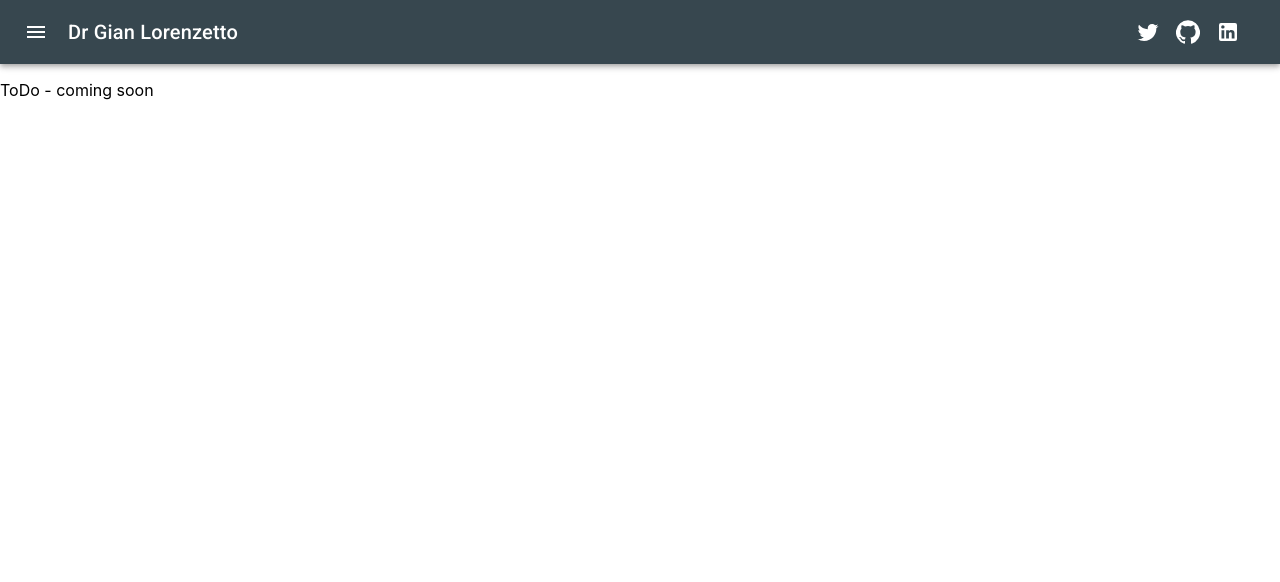
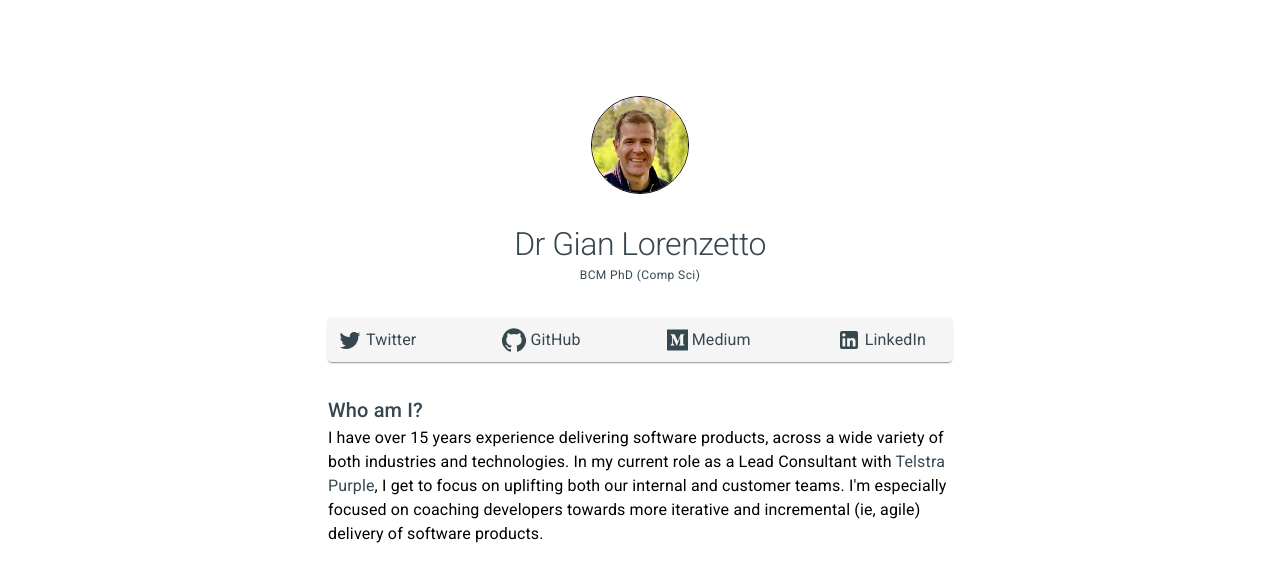
Before and after one commit to GianLorenzetto/zendibbler-react, a React (Create React App) app: page / in a window 1280 px wide. Shown: the top 582 px of the page. Built offline with nearby package versions, Linux system fonts and the light colour scheme; the HTML template or start-up script is replaced by a standard one.

Commit message:
Add SocialBar component and made About the default.

```diff
--- a/package.json
+++ b/package.json
@@ -3,6 +3,9 @@
   "version": "0.1.0",
   "private": true,
   "dependencies": {
+    "@fortawesome/fontawesome-svg-core": "^1.2.28",
+    "@fortawesome/free-brands-svg-icons": "^5.13.0",
+    "@fortawesome/react-fontawesome": "^0.1.9",
     "@material-ui/core": "^4.9.7",
     "@material-ui/icons": "^4.9.1",
     "@testing-library/jest-dom": "^4.2.4",
--- a/src/App.tsx
+++ b/src/App.tsx
@@ -25,10 +25,10 @@ function App() {
     <Router>
       <ThemeProvider theme={theme}>
       <div className="App">
-        <NavBar />
+        {/* <NavBar /> */}
         <Switch>
           <Route exact path="/">
-            <Home />
+            <About />
           </Route>
           <Route exact path="/about">
             <About />
--- /dev/null
+++ b/src/components/SocialBar.tsx
@@ -0,0 +1,90 @@
+import React from "react";
+import { createStyles, makeStyles, Theme } from "@material-ui/core/styles";
+import Typography from "@material-ui/core/Typography";
+import IconButton from "@material-ui/core/IconButton";
+import GitHubIcon from "@material-ui/icons/GitHub";
+import LinkedInIcon from "@material-ui/icons/LinkedIn";
+import TwitterIcon from "@material-ui/icons/Twitter";
+import { Grid, Paper } from "@material-ui/core";
+import { faMedium } from "@fortawesome/free-brands-svg-icons";
+import { FontAwesomeIcon } from "@fortawesome/react-fontawesome";
+
+
+const useStyles = makeStyles((theme: Theme) =>
+  createStyles({
+    root: {
+      backgroundColor: "#f5f5f5",
+    },
+    iconGroup: {
+      padding: 10,
+      marginRight: theme.spacing(2),
+    },
+    icon: {
+        paddingRight: 4
+    }
+  })
+);
+
+const SocialBar = () => {
+  let classes = useStyles();
+
+  return (
+    <Paper className={classes.root}>
+      <Grid container xs={12} direction="row" justify="space-between">
+        <Grid item>
+          <IconButton
+            className={classes.iconGroup}
+            color="primary"
+            rel="noopener"
+            target="_blank"
+            href="https://twitter.com/TheZenDibbler"
+          >
+            <TwitterIcon className={classes.icon}/>
+            <Typography variant="body1">Twitter</Typography>
+          </IconButton>
+        </Grid>
+
+        <Grid item>
+          <IconButton
+            className={classes.iconGroup}
+            color="primary"
+            rel="noopener"
+            target="_blank"
+            href="https://github.com/GianLorenzetto"
+          >
+            <GitHubIcon className={classes.icon}/>
+            <Typography variant="body1">GitHub</Typography>
+          </IconButton>
+        </Grid>
+
+        <Grid item>
+          <IconButton
+            className={classes.iconGroup}
+            color="primary"
+            rel="noopener"
+            target="_blank"
+            href="https://medium.com/@gian.lorenzetto"
+          >
+            <FontAwesomeIcon className={classes.icon} icon={faMedium} color="primary"/>
+            <Typography variant="body1">Medium</Typography>
+          </IconButton>
+        </Grid>
+
+        <Grid item>
+          <IconButton
+            className={classes.iconGroup}
+            color="primary"
+            rel="noopener"
+            target="_blank"
+            href="https://www.linkedin.com/in/gianlorenzetto/"
+          >
+            <LinkedInIcon className={classes.icon}/>
+            <Typography variant="body1">LinkedIn</Typography>
+          </IconButton>
+        </Grid>
+      </Grid>
+    </Paper>
+  );
+};
+
+export default SocialBar;
--- a/src/pages/About.tsx
+++ b/src/pages/About.tsx
@@ -7,14 +7,15 @@ import {
   makeStyles,
   Theme,
   createStyles,
-  IconButton,
+  Link,
 } from "@material-ui/core";
-import GitHubIcon from "@material-ui/icons/GitHub";
-import LinkedInIcon from "@material-ui/icons/LinkedIn";
-import TwitterIcon from "@material-ui/icons/Twitter";
+import SocialBar from "../components/SocialBar";
 
 const useStyles = makeStyles((theme: Theme) =>
   createStyles({
+    socialBar: {
+       backgroundColor: "#f5f5f5",
+    },
     avatar: {
       width: theme.spacing(12),
       height: theme.spacing(12),
@@ -51,6 +52,7 @@ function About() {
             ></Avatar>
           </Box>
         </Grid>
+
         <Grid
           container
           item
@@ -69,57 +71,55 @@ function About() {
             </Typography>
           </Grid>
         </Grid>
-        <Grid item>
-          <Typography variant="body1" color="primary"></Typography>
-        </Grid>
+
         <Grid
           container
           item
           xs={6}
           direction="row"
+          justify="space-between"
+          alignContent="center"
+          alignItems="center"
+        >
+          <Grid item xs={12}>
+            <SocialBar />
+          </Grid>
+        </Grid>
+
+        <Grid
+          container
+          item
+          xs={6}
+          direction="column"
           justify="flex-start"
-          alignContent="center"
-          alignItems="flex-end"
+          alignContent="flex-start"
+          alignItems="flex-start"
         >
           <Grid item className={classes.paraTitle}>
-            <Typography variant="h5" color="primary">
+            <Typography variant="h6" color="primary">
               Who am I?
             </Typography>
           </Grid>
           <Grid item>
-            <Typography variant="body1">I'm a Lead Consultant with Telstra Purple, where my role is to uplift and coach both our intenal teams and customers.</Typography>
+            <Typography variant="body1">
+              I have over 15 years experience delivering software products,
+              across a wide variety of both industries and technologies. In my
+              current role as a Lead Consultant with{" "}
+              <Link
+                target="_blank"
+                rel="noopener"
+                href="https://purple.telstra.com/"
+              >
+                Telstra Purple
+              </Link>
+              , I get to focus on uplifting both our internal and customer
+              teams. I'm especially focused on coaching developers towards more
+              iterative and incremental (ie, agile) delivery of software
+              products.
+            </Typography>
           </Grid>
         </Grid>
 
-        <Grid item>
-          <IconButton
-            className={classes.icon}
-            color="primary"
-            rel="noopener"
-            target="_blank"
-            href="https://twitter.com/TheZenDibbler"
-          >
-            <TwitterIcon />
-          </IconButton>
-          <IconButton
-            className={classes.icon}
-            color="primary"
-            rel="noopener"
-            target="_blank"
-            href="https://www.linkedin.com/in/gianlorenzetto/"
-          >
-            <GitHubIcon />
-          </IconButton>
-          <IconButton
-            className={classes.icon}
-            color="primary"
-            rel="noopener"
-            target="_blank"
-            href="https://github.com/GianLorenzetto"
-          >
-            <LinkedInIcon />
-          </IconButton>
-        </Grid>
       </Grid>
     </div>
   );
```
Also changed, not shown: 1 other file (tests, documents, lock files or other folders).
